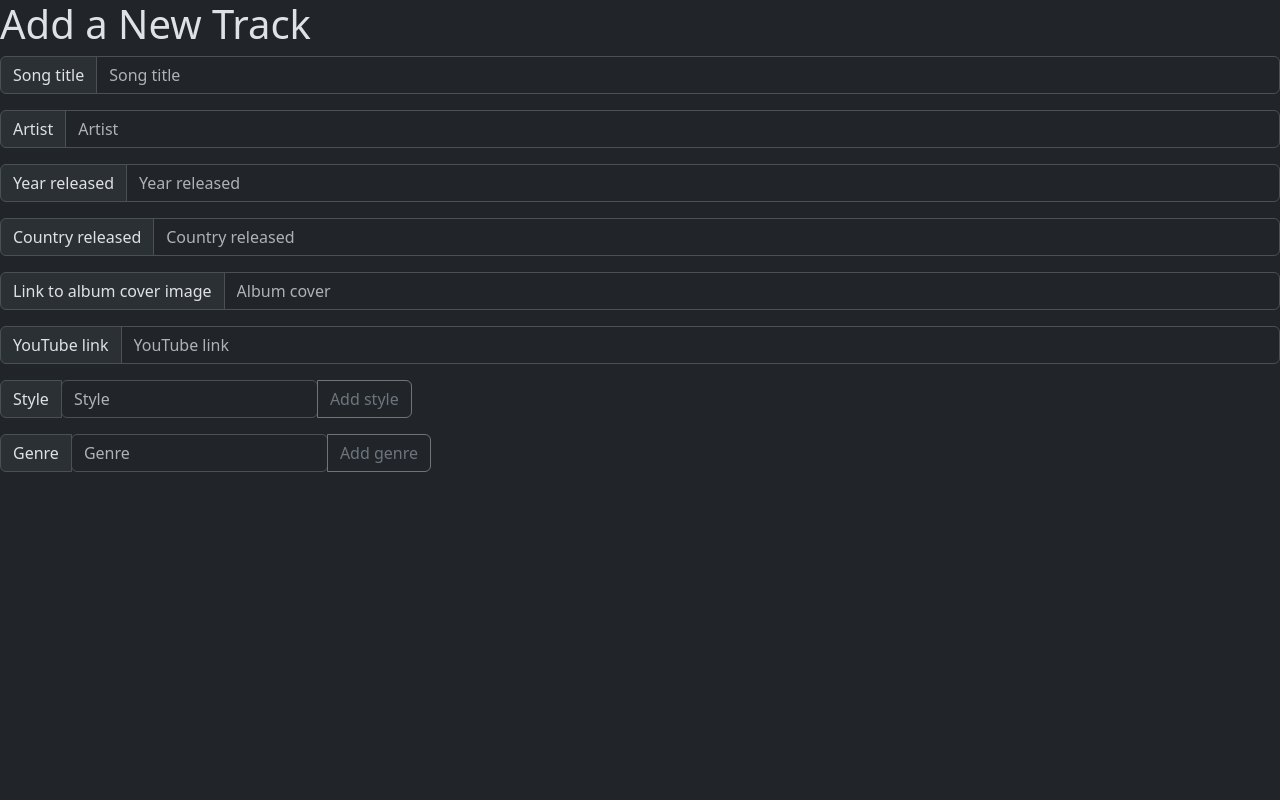
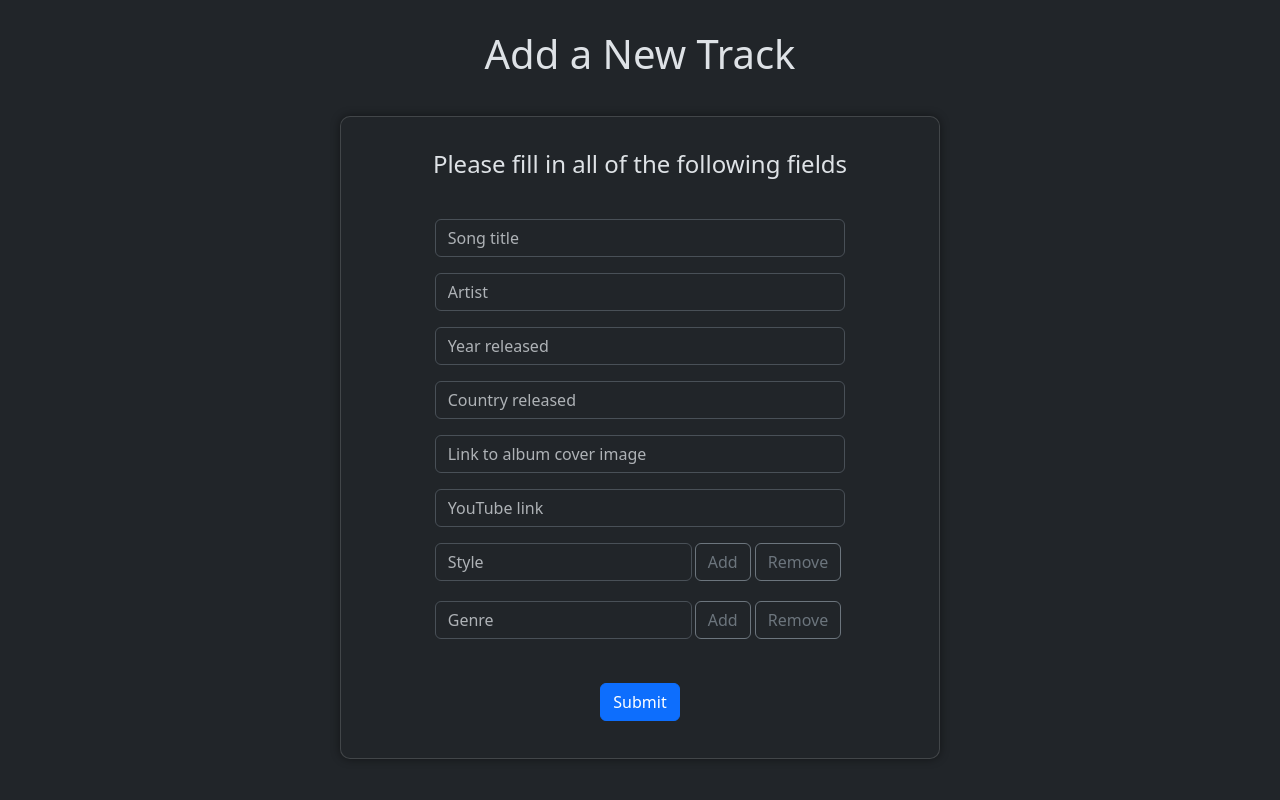
Before and after one commit to musa-q/Look-For-Samples, a Flask app: template app/templates/addTrack.html in a window 1280 px wide. Run offline with Flask 3, Linux system fonts and the light colour scheme; the template is opened without the code that fills it, so the values that code supplies are empty; parts of the project's set-up code (start-up, migrations or seed data) failed here and were passed over.

Commit message:
Add the 'add track' feature

```diff
--- /dev/null
+++ b/app/static/js/addTrack.js
@@ -0,0 +1,82 @@
+document.addEventListener('DOMContentLoaded', function () {
+    document.getElementById('add-track-form').addEventListener('submit', function (event) {
+        event.preventDefault();
+        const formData = {
+            songName: document.querySelector('[aria-label="songName"]').value,
+            artistName: document.querySelector('[aria-label="artistName"]').value,
+            yearReleased: document.querySelector('[aria-label="yearReleased"]').value,
+            countryReleased: document.querySelector('[aria-label="countryReleased"]').value,
+            imageCoverLink: document.querySelector('[aria-label="imageCoverLink"]').value,
+            youtubeLink: document.querySelector('[aria-label="youtubeLink"]').value,
+            styles: [],
+            genres: []
+        };
+
+        const styleInputs = document.querySelectorAll('[aria-label="styles"]');
+        styleInputs.forEach(input => formData.styles.push(input.value));
+
+        const genreInputs = document.querySelectorAll('[aria-label="genres"]');
+        genreInputs.forEach(input => formData.genres.push(input.value));
+
+        console.log(JSON.stringify(formData));
+
+        fetch('/add-track', {
+            method: 'POST',
+            headers: {
+                'Content-Type': 'application/json',
+            },
+            body: JSON.stringify(formData),
+        })
+            .then(response => response.json())
+            .then(data => console.log('Success:', data))
+            .catch(error => console.error('Error:', error));
+    });
+});
+
+function addInput(inputType) {
+    var container;
+    var inputContainerId;
+
+    if (inputType === 'styles') {
+        container = document.getElementById('styles-container');
+        inputContainerId = 'styles-container';
+    } else if (inputType === 'genres') {
+        container = document.getElementById('genres-container');
+        inputContainerId = 'genres-container';
+    }
+
+    if (container) {
+        var newInput = document.createElement('div');
+        newInput.className = 'input-group';
+        newInput.innerHTML = `
+        <input type="text" class="form-control mb-1" placeholder="${inputType.charAt(0).toUpperCase() + inputType.slice(1)}" aria-label="${inputType}" required>
+    `;
+        container.appendChild(newInput);
+    } else {
+        console.error(`Container (${inputContainerId}) not found.`);
+    }
+}
+
+function removeInput(inputType) {
+    var container;
+    var inputContainerId;
+
+    if (inputType === 'styles') {
+        container = document.getElementById('styles-container');
+        inputContainerId = 'styles-container';
+    } else if (inputType === 'genres') {
+        container = document.getElementById('genres-container');
+        inputContainerId = 'genres-container';
+    }
+
+    if (container) {
+        var inputs = container.getElementsByClassName('input-group');
+        if (inputs.length > 0) {
+            container.removeChild(inputs[inputs.length - 1]);
+        } else {
+            console.warn(`Minimum 1 ${inputType} input required.`);
+        }
+    } else {
+        console.error(`Container (${inputContainerId}) not found.`);
+    }
+}
--- a/app/templates/addTrack.html
+++ b/app/templates/addTrack.html
@@ -5,93 +5,120 @@
     <meta charset="utf-8">
     <meta name="viewport" content="width=device-width, initial-scale=1">
     <title>Look For Samples</title>
-    <!-- <script src="{{ url_for('static', filename='js/music.js') }}"></script> -->
+    <script src="{{ url_for('static', filename='js/addTrack.js') }}"></script>
     <link rel="icon" type="image/png" href="{{ url_for('static', filename='img/favicon.png') }}">
     <link href="https://cdn.jsdelivr.net/npm/bootstrap@5.3.2/dist/css/bootstrap.min.css" rel="stylesheet"
         integrity="sha384-T3c6CoIi6uLrA9TneNEoa7RxnatzjcDSCmG1MXxSR1GAsXEV/Dwwykc2MPK8M2HN" crossorigin="anonymous">
 
     <style>
+        body {
+            display: flex;
+            align-items: center;
+            justify-content: center;
+        }
 
+
+        h1 {
+            padding: 30px;
+        }
+
+        h4 {
+            padding: 3%;
+        }
+
+        .card {
+            max-width: 600px;
+            margin: 0 auto;
+            align-items: center;
+            box-shadow: 0 0 10px rgba(0, 0, 0, 0.45);
+            border-radius: 10px;
+            padding: 20px;
+        }
+
+        .submit {
+            margin-bottom: 5%;
+        }
     </style>
 </head>
 
 <body>
+    <div class="container text-center">
+
         <h1>Add a New Track</h1>
 
+        <div class="card py-3">
+            <h4>Please fill in all of the following fields</h4>
             <form id="add-track-form" method="POST">
-        <div class="input-group mb-3">
-            <span class="input-group-text" id="basic-addon1">Song title</span>
-            <input type="text" class="form-control" placeholder="Song title" aria-label="songName">
+                <div class="input-group my-3">
+                    <input type="text" class="form-control" placeholder="Song title" aria-label="songName"
+                        name="songName">
+                    <!-- required> -->
                 </div>
 
                 <div class="input-group mb-3">
-            <span class="input-group-text" id="basic-addon1">Artist</span>
-            <input type="text" class="form-control" placeholder="Artist" aria-label="artistName">
+                    <input type="text" class="form-control" placeholder="Artist" aria-label="artistName"
+                        name="artistName">
+                    <!-- required> -->
                 </div>
 
                 <div class="input-group mb-3">
-            <span class="input-group-text" id="basic-addon1">Year released</span>
-            <input type="text" class="form-control" placeholder="Year released" aria-label="yearReleased">
+                    <input type="text" class="form-control" placeholder="Year released" aria-label="yearReleased"
+                        name="yearReleased">
+                    <!-- required> -->
                 </div>
 
                 <div class="input-group mb-3">
-            <span class="input-group-text" id="basic-addon1">Country released</span>
-            <input type="text" class="form-control" placeholder="Country released" aria-label="countryReleased">
+                    <input type="text" class="form-control" placeholder="Country released" aria-label="countryReleased"
+                        name="countryReleased">
+                    <!-- required> -->
                 </div>
 
                 <div class="input-group mb-3">
-            <span class="input-group-text" id="basic-addon1">Link to album cover image</span>
-            <input type="text" class="form-control" placeholder="Album cover" aria-label="imageCoverLink">
+                    <input type="text" class="form-control" placeholder="Link to album cover image"
+                        aria-label="imageCoverLink" name="imageCoverLink">
+                    <!-- required> -->
                 </div>
 
                 <div class="input-group mb-3">
-            <span class="input-group-text" id="basic-addon1">YouTube link</span>
-            <input type="text" class="form-control" placeholder="YouTube link" aria-label="youtubeLink">
+                    <input type="text" class="form-control" placeholder="YouTube link" aria-label="youtubeLink"
+                        name="youtubeLink">
+                    <!-- required> -->
                 </div>
 
                 <div class="input-group mb-3">
-            <span class="input-group-text" id="basic-addon1">Style</span>
-            <div id="styles-container">
-                <input type="text" class="form-control" placeholder="Style" aria-label="styles">
+                    <div>
+                        <input type="text" class="form-control mb-1" placeholder="Style" aria-label="styles"
+                            name="styles" required>
+                        <div id="styles-container"></div>
                     </div>
-            <button class="btn btn-outline-secondary" type="button" onclick="addInput('styles')">Add style</button>
+                    <div class="px-1">
+                        <button class="btn btn-outline-secondary" type="button"
+                            onclick="addInput('styles')">Add</button>
+                        <button class="btn btn-outline-secondary" type="button"
+                            onclick="removeInput('styles')">Remove</button>
+                    </div>
                 </div>
 
-        <div class="input-group mb-3">
-            <span class="input-group-text" id="basic-addon1">Genre</span>
-            <div id="genres-container">
-                <input type="text" class="form-control" placeholder="Genre" aria-label="genre">
+                <div class="input-group mb-3 pb-4">
+                    <div>
+                        <input type="text" class="form-control mb-1" placeholder="Genre" aria-label="genres"
+                            name="genres" required>
+                        <div id="genres-container"></div>
                     </div>
-            <button class="btn btn-outline-secondary" type="button" onclick="addInput('genres')">Add genre</button>
+                    <div class="px-1">
+                        <button class="btn btn-outline-secondary" type="button"
+                            onclick="addInput('genres')">Add</button>
+                        <button class="btn btn-outline-secondary" type="button"
+                            onclick="removeInput('genres')">Remove</button>
                     </div>
+
+                </div>
+
+                <button type="submit" class="submit btn btn-primary">Submit</button>
+
             </form>
-
-    <script>
-        function addInput(inputType) {
-            var container;
-            var inputContainerId;
-
-            if (inputType === 'styles') {
-                container = document.getElementById('styles-container');
-                inputContainerId = 'styles-container';
-            } else if (inputType === 'genres') {
-                container = document.getElementById('genres-container');
-                inputContainerId = 'genres-container';
-            }
-
-            if (container) {
-                var newInput = document.createElement('div');
-                newInput.className = 'input-group';
-                newInput.innerHTML = `
-                <input type="text" class="form-control" placeholder="${inputType.charAt(0).toUpperCase() + inputType.slice(1)}" aria-label="${inputType}">
-            `;
-                container.appendChild(newInput);
-            } else {
-                console.error(`Container (${inputContainerId}) not found.`);
-            }
-        }
-    </script>
-
+        </div>
+    </div>
 </body>
 
 </html>
--- a/app/templates/index.html
+++ b/app/templates/index.html
@@ -26,7 +26,7 @@
                 Find samples
             </button>
             <button class="btn btn-secondary m-2 p-2" type="button"
-                onclick="window.location.href='{{ url_for('views.view_all_tracks') }}';">
+                onclick="window.location.href='{{ url_for('views.add_track') }}';">
                 Add track
             </button>
             <button class="btn btn-secondary m-2 p-2" type="button"
```
Also changed, not shown: app/views.py (+28 -2 lines), 1 other file. Lines whose indentation alone changed are shown as unchanged.
